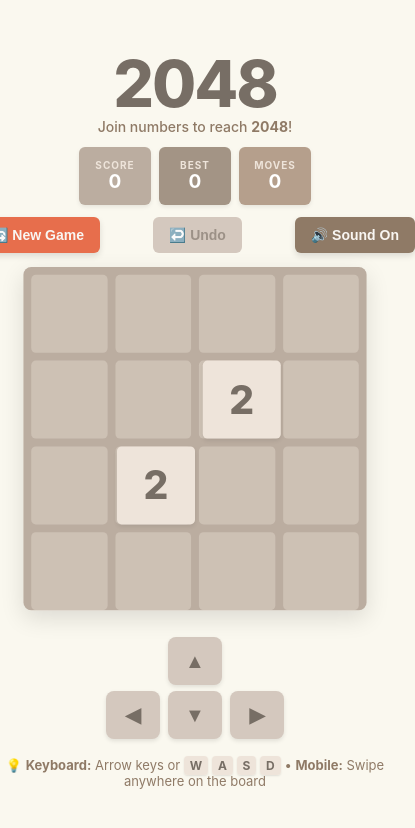
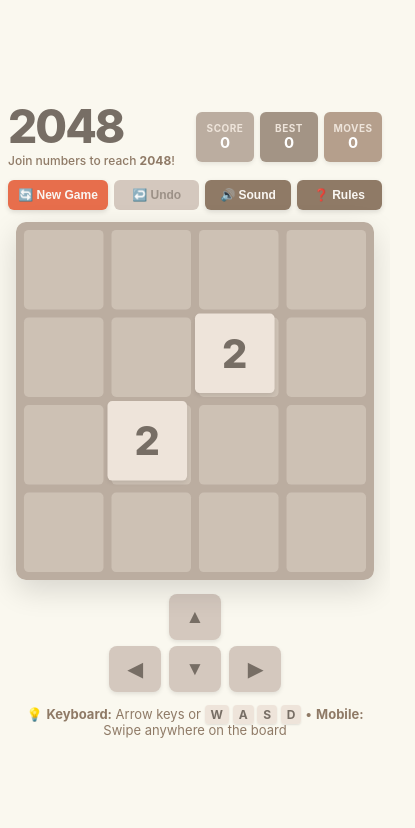
Before and after one commit to aeskafi/2048-react, a React app: page / in a window 390 px wide. Shown: the whole page, 415 px wide, since content can reach past the window. Built offline with nearby package versions, Linux system fonts and the light colour scheme.

Commit message:
fix: resolve board frame dimensions, geometry alignment, and fluid responsive scaling

```diff
--- a/src/components/mainBoard.jsx
+++ b/src/components/mainBoard.jsx
@@ -241,16 +241,31 @@
             history: [],
             isMuted: sound.isMuted(),
             wonCelebrated: false,
+            scale: 1,
+            showHelp: false,
         };
 
         this.handleKeyDown = this.handleKeyDown.bind(this);
         this.restartGame = this.restartGame.bind(this);
         this.handleTouchStart = this.handleTouchStart.bind(this);
+        this.handleTouchMove = this.handleTouchMove.bind(this);
         this.handleTouchEnd = this.handleTouchEnd.bind(this);
         this.handleKeepGoing = this.handleKeepGoing.bind(this);
         this.handleUndo = this.handleUndo.bind(this);
         this.toggleSound = this.toggleSound.bind(this);
+        this.toggleHelp = this.toggleHelp.bind(this);
         this.makeMove = this.makeMove.bind(this);
+        this.updateDimensions = this.updateDimensions.bind(this);
+    }
+
+    updateDimensions() {
+        if (typeof window !== 'undefined') {
+            const availableWidth = Math.min(window.innerWidth - 32, 480);
+            const scale = Math.min(1, Math.max(0.64, availableWidth / 450));
+            if (scale !== this.state.scale) {
+                this.setState({ scale });
+            }
+        }
     }
 
     restartGame() {
@@ -290,6 +305,11 @@
     toggleSound() {
         const isMuted = sound.toggleMute();
         this.setState({ isMuted });
+    }
+
+    toggleHelp() {
+        sound.playClick();
+        this.setState((prev) => ({ showHelp: !prev.showHelp }));
     }
 
     makeMove(direction) {
@@ -362,39 +382,49 @@
 
     handleTouchStart(event) {
         if (event.touches.length !== 1) return;
-        this.startX = event.touches[0].screenX;
-        this.startY = event.touches[0].screenY;
+        this.startX = event.touches[0].clientX;
+        this.startY = event.touches[0].clientY;
+    }
+
+    handleTouchMove(event) {
+        if (event.touches.length === 1) {
+            // Prevent rubber-banding / browser pull-to-refresh
+            event.preventDefault();
+        }
     }
 
     handleTouchEnd(event) {
-        if (!this.startX || !this.startY || event.changedTouches.length !== 1) return;
-        const deltaX = event.changedTouches[0].screenX - this.startX;
-        const deltaY = event.changedTouches[0].screenY - this.startY;
-        let direction = -1;
+        if (this.startX === undefined || this.startY === undefined || event.changedTouches.length !== 1) return;
+        const deltaX = event.changedTouches[0].clientX - this.startX;
+        const deltaY = event.changedTouches[0].clientY - this.startY;
+        this.startX = undefined;
+        this.startY = undefined;
 
-        if (Math.abs(deltaX) > 30 || Math.abs(deltaY) > 30) {
-            if (Math.abs(deltaX) > Math.abs(deltaY)) {
-                direction = deltaX > 0 ? 2 : 0;
+        const absX = Math.abs(deltaX);
+        const absY = Math.abs(deltaY);
+
+        if (Math.max(absX, absY) > 25) {
+            if (absX > absY) {
+                this.makeMove(deltaX > 0 ? 2 : 0);
             } else {
-                direction = deltaY > 0 ? 3 : 1;
+                this.makeMove(deltaY > 0 ? 3 : 1);
             }
-        }
-
-        if (direction !== -1) {
-            this.makeMove(direction);
         }
     }
 
     componentDidMount() {
         window.addEventListener('keydown', this.handleKeyDown);
+        window.addEventListener('resize', this.updateDimensions);
+        this.updateDimensions();
     }
 
     componentWillUnmount() {
         window.removeEventListener('keydown', this.handleKeyDown);
+        window.removeEventListener('resize', this.updateDimensions);
     }
 
     render() {
-        const { board, score, bestScore, moves, scoreDelta, history, isMuted } = this.state;
+        const { board, score, bestScore, moves, scoreDelta, history, isMuted, scale, showHelp } = this.state;
 
         const cells = board.cells.map((row, rowIndex) => (
             <div className="grid-row" key={rowIndex}>
@@ -466,18 +496,46 @@
                         onClick={this.toggleSound}
                         title={isMuted ? 'Unmute audio' : 'Mute audio'}
                     >
-                        <span>{isMuted ? '🔇 Sound Off' : '🔊 Sound On'}</span>
+                        <span>{isMuted ? '🔇 Muted' : '🔊 Sound'}</span>
+                    </button>
+
+                    <button
+                        className="toolbar-btn help-btn"
+                        onClick={this.toggleHelp}
+                        title="How to play"
+                    >
+                        <span>❓ Rules</span>
                     </button>
                 </div>
 
-                {/* Main 4x4 Grid Board */}
+                {/* Optional Help Drawer */}
+                {showHelp && (
+                    <div className="help-box">
+                        <p>
+                            🎯 <strong>Rules:</strong> Use arrow keys or swipe to slide tiles. When two tiles with the same number touch, they merge into one! Reach the <strong>2048</strong> tile to win.
+                        </p>
+                    </div>
+                )}
+
+                {/* Main 4x4 Grid Board with dynamic fluid scaling */}
                 <main
                     className="board-container"
+                    style={{
+                        width: 450 * scale,
+                        height: 450 * scale,
+                    }}
                     onTouchStart={this.handleTouchStart}
+                    onTouchMove={this.handleTouchMove}
                     onTouchEnd={this.handleTouchEnd}
                     tabIndex="0"
                 >
-                    <div className="board">
+                    <div
+                        className="board"
+                        style={{
+                            transform: `scale(${scale})`,
+                            transformOrigin: 'top left',
+                        }}
+                    >
                         <div className="grid-container">{cells}</div>
                         <div className="tile-container">{tiles}</div>
                         <EndGame
--- a/src/styles/styles.css
+++ b/src/styles/styles.css
@@ -18,7 +18,7 @@
   font-family: -apple-system, BlinkMacSystemFont, "Segoe UI", Roboto, "Helvetica Neue", Arial, sans-serif;
   -webkit-font-smoothing: antialiased;
   -moz-osx-font-smoothing: grayscale;
-  padding: 20px 12px;
+  padding: 16px 10px;
   user-select: none;
   overflow-x: hidden;
 }
@@ -42,7 +42,7 @@
   width: 100%;
   display: flex;
   justify-content: space-between;
-  align-items: flex-start;
+  align-items: center;
   margin-bottom: 12px;
 }
 
@@ -52,7 +52,7 @@
 }
 
 .game-title {
-  font-size: 64px;
+  font-size: 60px;
   font-weight: 800;
   line-height: 0.9;
   letter-spacing: -2px;
@@ -60,7 +60,7 @@
 }
 
 .game-subtitle {
-  font-size: 14px;
+  font-size: 13px;
   color: #8f7a66;
   margin-top: 6px;
   font-weight: 500;
@@ -68,16 +68,16 @@
 
 .scores-group {
   display: flex;
-  gap: 8px;
+  gap: 6px;
 }
 
 .score-box {
   position: relative;
   background: #bbada0;
-  padding: 6px 14px;
-  font-size: 20px;
-  height: 58px;
-  min-width: 72px;
+  padding: 6px 12px;
+  font-size: 18px;
+  height: 56px;
+  min-width: 68px;
   font-weight: bold;
   border-radius: 6px;
   color: white;
@@ -100,11 +100,11 @@
   font-size: 10px;
   color: #eee4da;
   font-weight: 700;
-  letter-spacing: 1px;
+  letter-spacing: 0.5px;
 }
 
 .score-value {
-  font-size: 19px;
+  font-size: 18px;
   line-height: 1.2;
 }
 
@@ -112,7 +112,7 @@
 .score-delta {
   position: absolute;
   top: -12px;
-  font-size: 17px;
+  font-size: 16px;
   font-weight: 800;
   color: #10b981;
   text-shadow: 0 1px 2px rgba(0, 0, 0, 0.2);
@@ -126,7 +126,7 @@
     opacity: 1;
   }
   100% {
-    transform: translateY(-28px) scale(1.25);
+    transform: translateY(-26px) scale(1.25);
     opacity: 0;
   }
 }
@@ -138,16 +138,16 @@
   width: 100%;
   display: flex;
   justify-content: space-between;
-  gap: 8px;
-  margin-bottom: 14px;
+  gap: 6px;
+  margin-bottom: 12px;
 }
 
 .toolbar-btn {
   background: #8f7a66;
   color: #f9f6f2;
-  font-size: 14px;
+  font-size: 13px;
   font-weight: 700;
-  padding: 10px 16px;
+  padding: 9px 12px;
   border-radius: 6px;
   border: none;
   cursor: pointer;
@@ -155,7 +155,8 @@
   display: inline-flex;
   align-items: center;
   justify-content: center;
-  box-shadow: 0 3px 6px rgba(0, 0, 0, 0.12);
+  box-shadow: 0 2px 5px rgba(0, 0, 0, 0.12);
+  flex: 1;
 }
 
 .toolbar-btn:hover:not(:disabled) {
@@ -171,6 +172,7 @@
 
 .toolbar-btn.btn-primary {
   background: #e76e4c;
+  flex: 1.2;
 }
 
 .toolbar-btn.btn-primary:hover {
@@ -190,49 +192,98 @@
 }
 
 /* --------------------------------------------------------------------------
+   Help Drawer
+   -------------------------------------------------------------------------- */
+.help-box {
+  width: 100%;
+  background: #eee4da;
+  color: #776e65;
+  padding: 10px 14px;
+  border-radius: 8px;
+  font-size: 13px;
+  line-height: 1.4;
+  margin-bottom: 12px;
+  box-shadow: 0 2px 4px rgba(0, 0, 0, 0.06);
+  animation: helpSlide 0.2s ease-out;
+}
+
+@keyframes helpSlide {
+  from {
+    opacity: 0;
+    transform: translateY(-6px);
+  }
+  to {
+    opacity: 1;
+    transform: translateY(0);
+  }
+}
+
+/* --------------------------------------------------------------------------
    Main Board Grid
    -------------------------------------------------------------------------- */
 .board-container {
   outline: none;
   position: relative;
   border-radius: 10px;
-  box-shadow: 0 10px 30px rgba(0, 0, 0, 0.12);
+  box-shadow: 0 10px 30px rgba(0, 0, 0, 0.14);
   touch-action: none;
+  margin: 0 auto;
+  overflow: hidden;
 }
 
 .board {
-  width: 440px;
-  height: 440px;
+  width: 450px;
+  height: 450px;
   padding: 5px;
+  box-sizing: border-box;
   background-color: #bbada0;
   border-radius: 10px;
   position: relative;
   user-select: none;
 }
 
+.grid-container {
+  position: absolute;
+  top: 5px;
+  left: 5px;
+  width: 440px;
+  height: 440px;
+  display: flex;
+  flex-direction: column;
+}
+
 .grid-row {
   display: flex;
+  width: 440px;
+  height: 110px;
 }
 
-.cell,
-.tile {
+.cell {
   width: 100px;
   height: 100px;
   margin: 5px;
   border-radius: 6px;
-  display: inline-block;
+  background-color: rgba(238, 228, 218, 0.35);
+  box-sizing: border-box;
   user-select: none;
   cursor: default;
 }
 
-.cell {
-  background-color: rgba(238, 228, 218, 0.35);
+.tile-container {
+  position: absolute;
+  top: 0;
+  left: 0;
+  width: 450px;
+  height: 450px;
 }
 
 /* --------------------------------------------------------------------------
    Tile Styles & Typography
    -------------------------------------------------------------------------- */
 .tile {
+  width: 100px;
+  height: 100px;
+  margin: 0;
   position: absolute;
   font-weight: 800;
   text-align: center;
@@ -241,8 +292,12 @@
   color: #776e65;
   background-color: #eee4da;
   font-size: 50px;
+  border-radius: 6px;
+  box-sizing: border-box;
   box-shadow: 0 3px 6px rgba(0, 0, 0, 0.08);
   transition: transform 0.15s ease-in-out;
+  user-select: none;
+  cursor: default;
 }
 
 .tile-inner {
@@ -259,7 +314,7 @@
   font-size: 32px;
 }
 .tile.tile-font-5 {
-  font-size: 26px;
+  font-size: 24px;
 }
 
 /* Palette for tile numbers */
@@ -474,7 +529,7 @@
    Virtual Directional Controls (Mobile / Touch Friendly)
    -------------------------------------------------------------------------- */
 .virtual-dpad {
-  margin-top: 18px;
+  margin-top: 14px;
   display: flex;
   flex-direction: column;
   align-items: center;
@@ -487,13 +542,13 @@
 }
 
 .dpad-btn {
-  width: 54px;
-  height: 48px;
+  width: 52px;
+  height: 46px;
   background: #d4c8be;
   color: #776e65;
   border: none;
   border-radius: 8px;
-  font-size: 20px;
+  font-size: 19px;
   font-weight: bold;
   cursor: pointer;
   display: flex;
@@ -516,7 +571,7 @@
    Footer Instructions
    -------------------------------------------------------------------------- */
 .game-footer {
-  margin-top: 18px;
+  margin-top: 14px;
   font-size: 13px;
   color: #8f7a66;
   text-align: center;
@@ -643,38 +698,33 @@
 .column_from_3_to_3 { left: 335px; }
 
 /* --------------------------------------------------------------------------
-   Responsive Mobile Scaling (< 480px)
+   Responsive Mobile Adjustments (< 480px)
    -------------------------------------------------------------------------- */
 @media (max-width: 480px) {
-  .game-wrapper {
-    max-width: 100%;
+  body {
+    padding: 10px 8px;
   }
 
-  .game-header {
-    flex-direction: column;
-    align-items: center;
-    gap: 12px;
+  .game-title {
+    font-size: 46px;
   }
 
-  .brand-group {
-    text-align: center;
-    align-items: center;
+  .game-subtitle {
+    font-size: 12px;
   }
 
-  .board-container {
-    transform-origin: top center;
-    transform: scale(0.78);
-    margin-bottom: -80px;
+  .score-box {
+    min-width: 58px;
+    height: 50px;
+    padding: 4px 8px;
   }
 
-  .virtual-dpad {
-    margin-top: 10px;
+  .score-value {
+    font-size: 15px;
+  }
+
+  .toolbar-btn {
+    font-size: 12px;
+    padding: 8px 6px;
   }
 }
-
-@media (max-width: 380px) {
-  .board-container {
-    transform: scale(0.68);
-    margin-bottom: -120px;
-  }
-}
```
